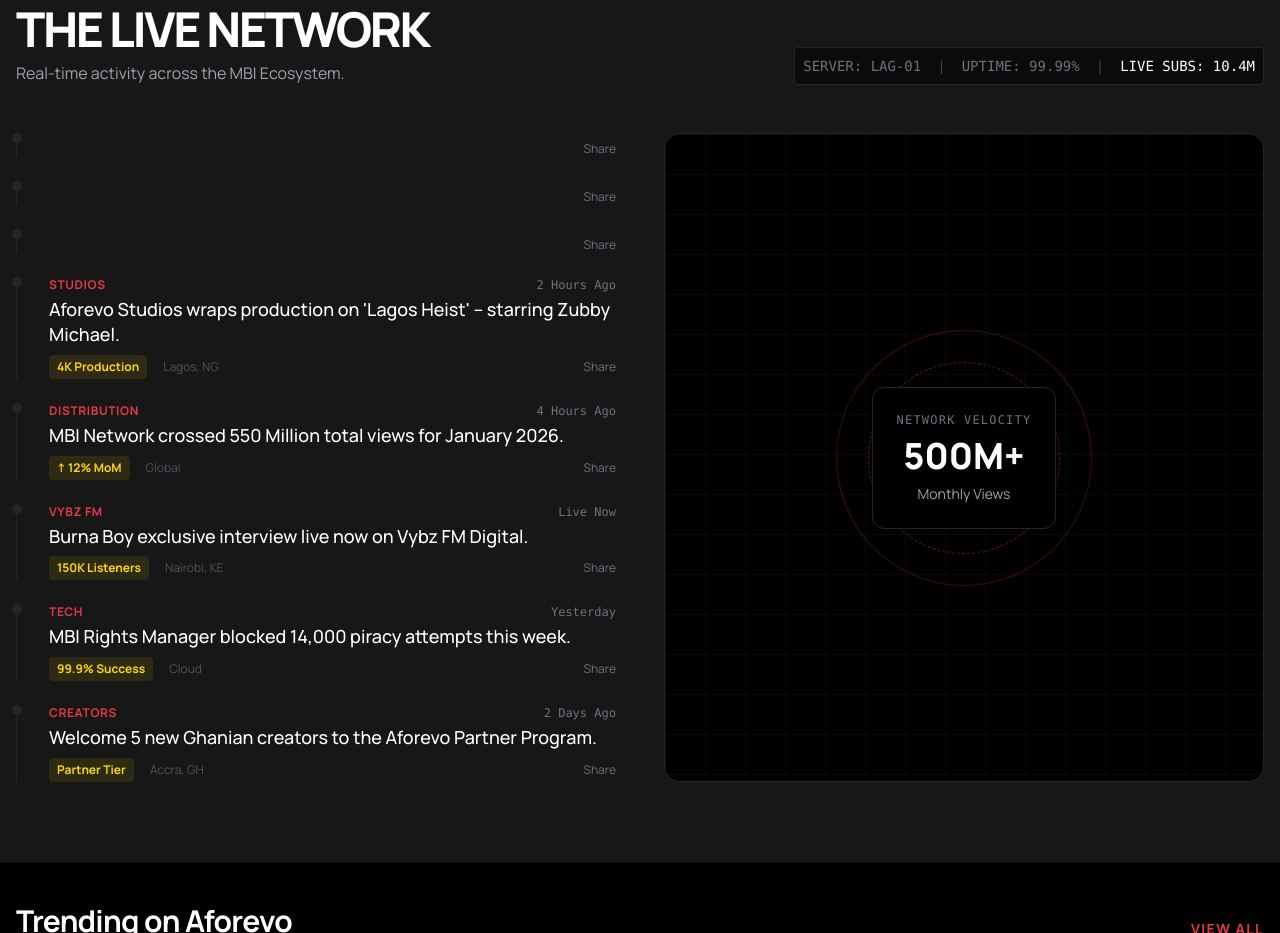
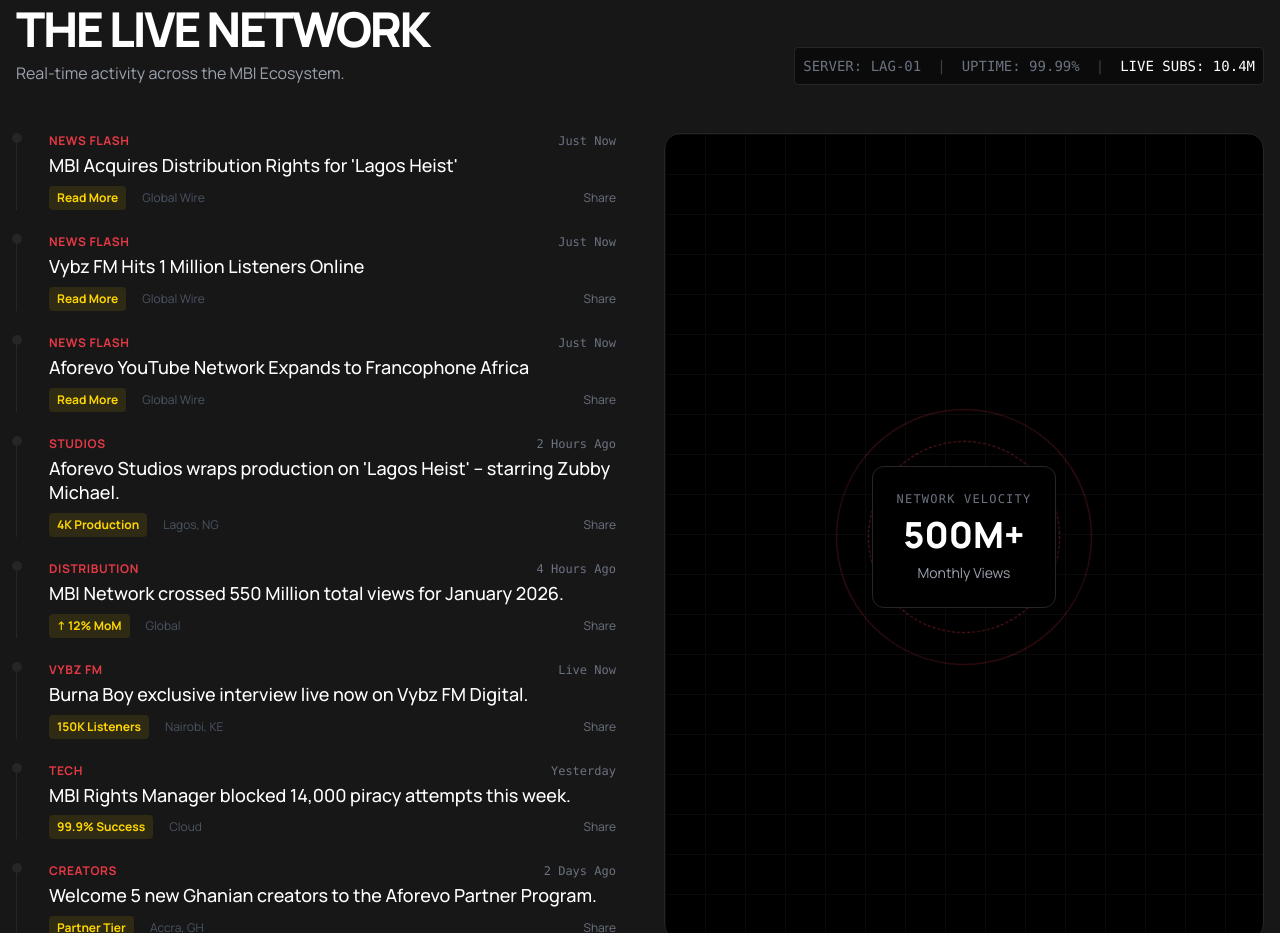
Before and after one commit to io-m1/aforevo.io, a Next.js app: page / in a window 1280 px wide. Shown: the part 4480-5413 px from the top of the page. Built offline with nearby package versions, Linux system fonts and the light colour scheme.

Commit message:
fix(types): normalize wordpress data to match pulse item interface

```diff
--- a/app/page.tsx
+++ b/app/page.tsx
@@ -10,7 +10,7 @@
 import MediaRow from '@/components/sections/MediaRow';
 import PulseNetwork from '@/components/sections/PulseNetwork';
 import FeaturedVideos from '@/components/sections/FeaturedVideos';
-import NetworkGrid from '@/components/sections/NetworkGrid'; // New Component
+import NetworkGrid from '@/components/sections/NetworkGrid';
 
 export async function generateMetadata(): Promise<Metadata> {
   const content = await getHomePageContent();
@@ -37,9 +37,20 @@
 
   const aggregatedStats = aggregateMetrics(liveChannels);
 
+  // TRANSFORM WP POSTS TO PULSE ITEMS
+  // We adapt the news structure to fit the "Pulse" visual feed
+  const newsItems = wpPosts.map((post: any) => ({
+    id: `wp-${post.id}`,
+    category: "News Flash",
+    message: post.title, // Use title as the main message
+    timestamp: "Just Now",
+    location: "Global Wire",
+    stats: "Read More"
+  }));
+
   const mergedPulse = {
     ...staticPulse,
-    items: [ ...wpPosts, ...staticPulse.items ].slice(0, 8)
+    items: [ ...newsItems, ...staticPulse.items ].slice(0, 8)
   };
 
   return (
@@ -48,9 +59,8 @@
       <DominanceTicker />
       <StatsStrip stats={content.metrics.items} />
 
-      {/* Media & Network Layer */}
       <FeaturedVideos />
-      <NetworkGrid /> {/* The "High Flyers" Section */}
+      <NetworkGrid />
 
       <YouTubeGrid heading={content.youtube.heading} channels={liveChannels} />
       <PulseNetwork data={mergedPulse} liveStats={aggregatedStats} />
```
